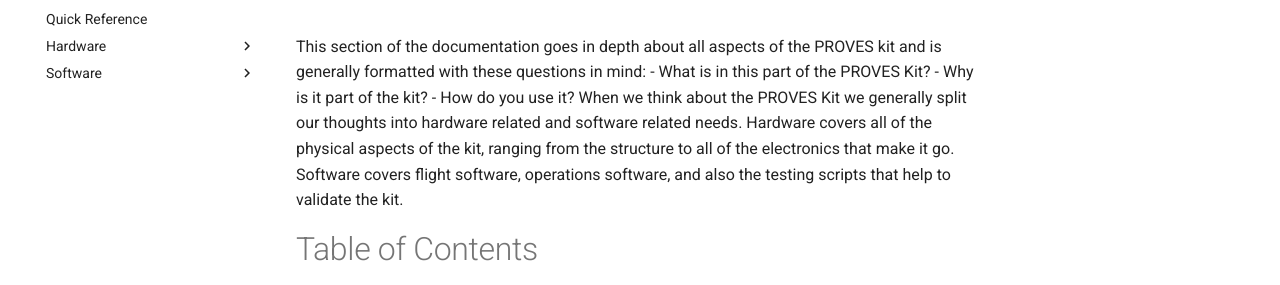
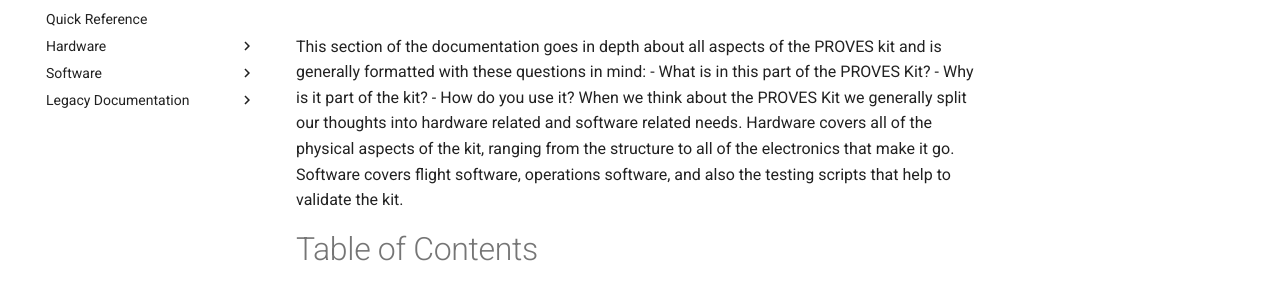
Before and after one commit to proveskit/Documentation, an MkDocs documentation site: the page built from docs/core_documentation/index.md, in a window 1280 px wide. Shown: the part 194-479 px from the top of the page. Built offline with MkDocs 1.6.1 and Material for MkDocs 9.7.7, drawn with Linux system fonts in a browser that asks for light colours; some of the changed lines change nothing that is shown.

Commit message:
Update mkdocs.yml

```diff
--- a/mkdocs.yml
+++ b/mkdocs.yml
@@ -111,6 +111,8 @@
       - cdh.py: core_documentation/software/cdh.md
       - payload.py: core_documentation/software/payload.md
       - detumble.py: core_documentation/software/detumble.md
+    - Legacy Documentation:
+      - Yearling-1 Block Diagram: core_documentation/legacy/yearling_1_block_diagram.md
   - Publications: publications.md
 
 extra:
```
